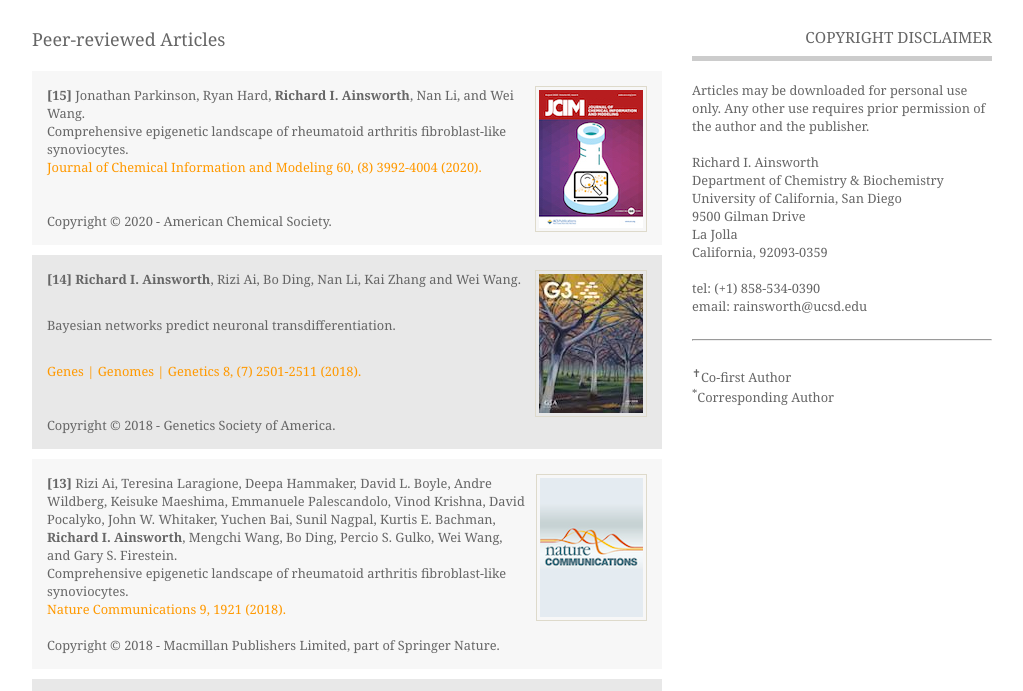
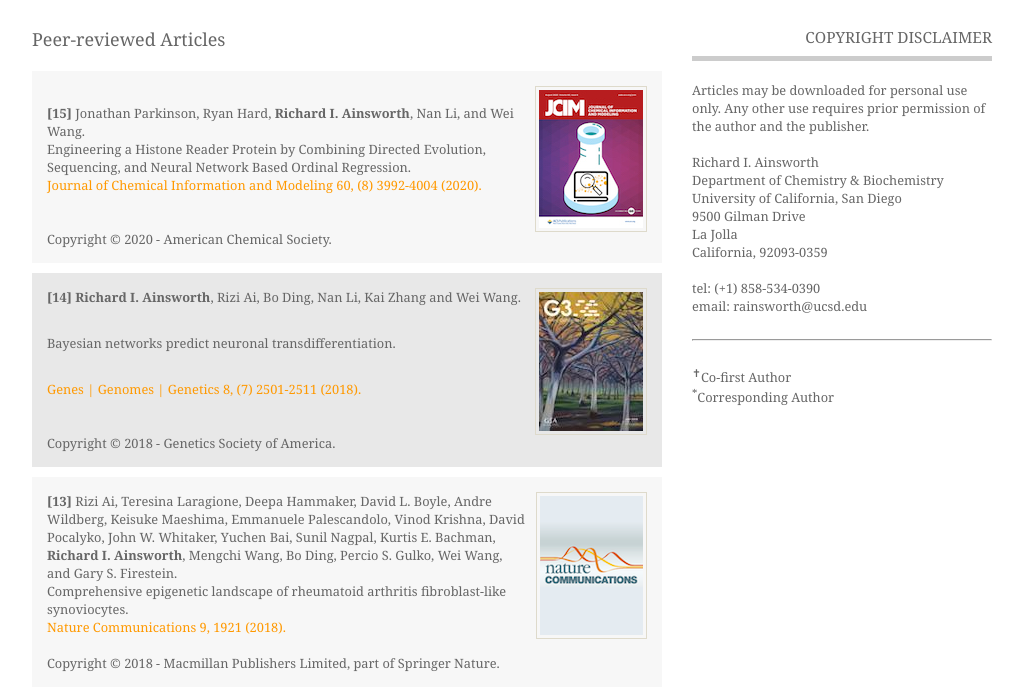
Before and after one commit to richardainsworth/site, a plain HTML site: page pages/publications.html in a window 1280 px wide. Shown: the part 97-788 px from the top of the page, without its empty margins (128-1151 px from the left). Drawn offline with Linux system fonts and the light colour scheme.

Commit message:
Update publications.html

```diff
--- a/pages/publications.html
+++ b/pages/publications.html
@@ -52,12 +52,14 @@ Licence URI: http://www.os-templates.com/template-terms
             <article>
                 <figure><a href="#" title="Issue"><img src="../images/cover_15.jpg" width="32" height="32" alt=""></a></figure>
                 <address>
+		<br>
                 <b>[15]</b> Jonathan Parkinson, Ryan Hard, <b>Richard I. Ainsworth</b>, Nan Li, and Wei Wang.
                 </address>
               <section>
-                Comprehensive epigenetic landscape of rheumatoid arthritis fibroblast-like synoviocytes.</br>
+                Engineering a Histone Reader Protein by Combining Directed Evolution, Sequencing, and Neural Network Based Ordinal Regression.</br>
 		<a href="https://pubs.acs.org/doi/abs/10.1021/acs.jcim.0c00441" title="Publication">Journal of Chemical Information and Modeling 60, (8) 3992-4004 (2020).</a><br><br><br>
                 Copyright &copy; 2020 - American Chemical Society.
+		<br>
               </section>
             </article>
           </li>
```
